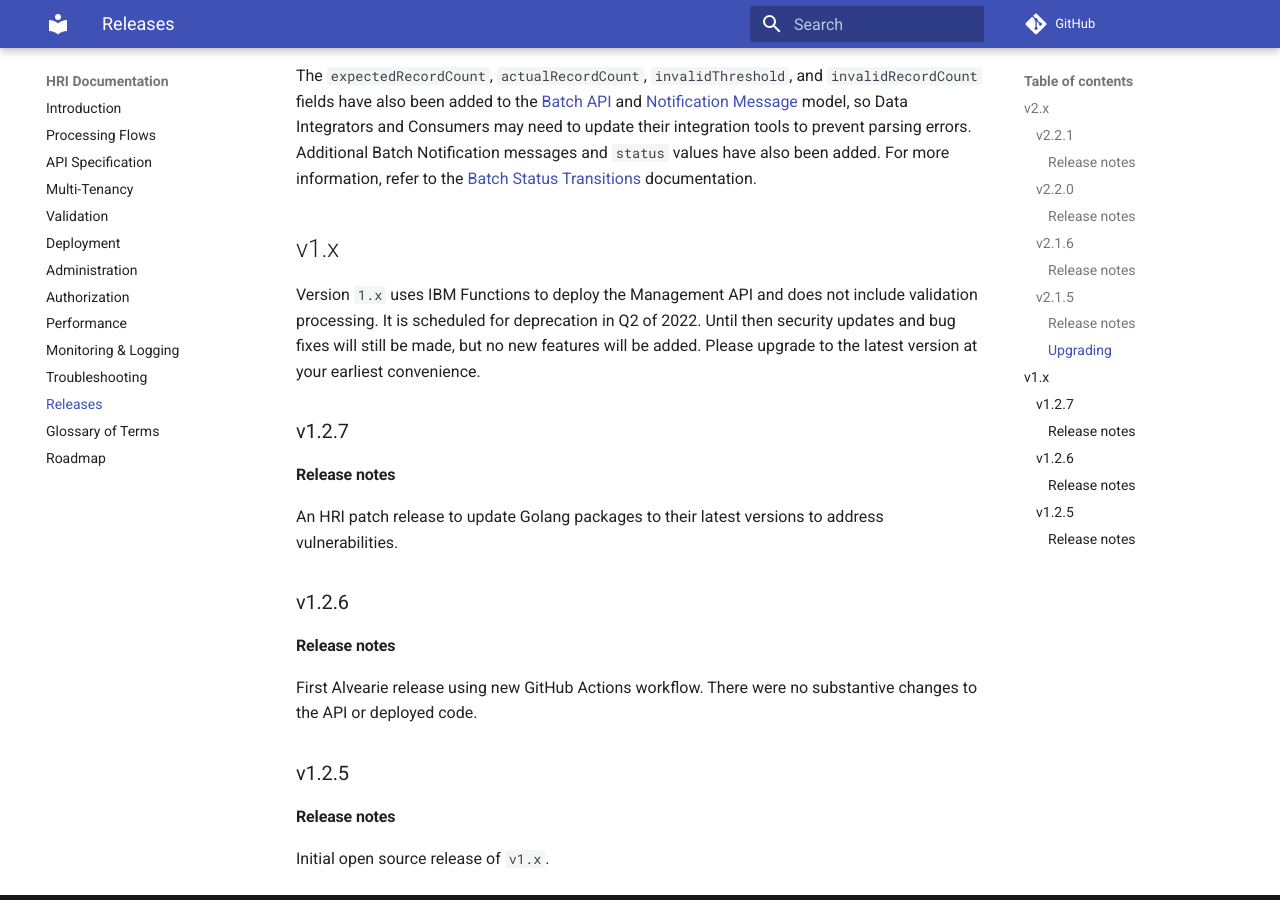
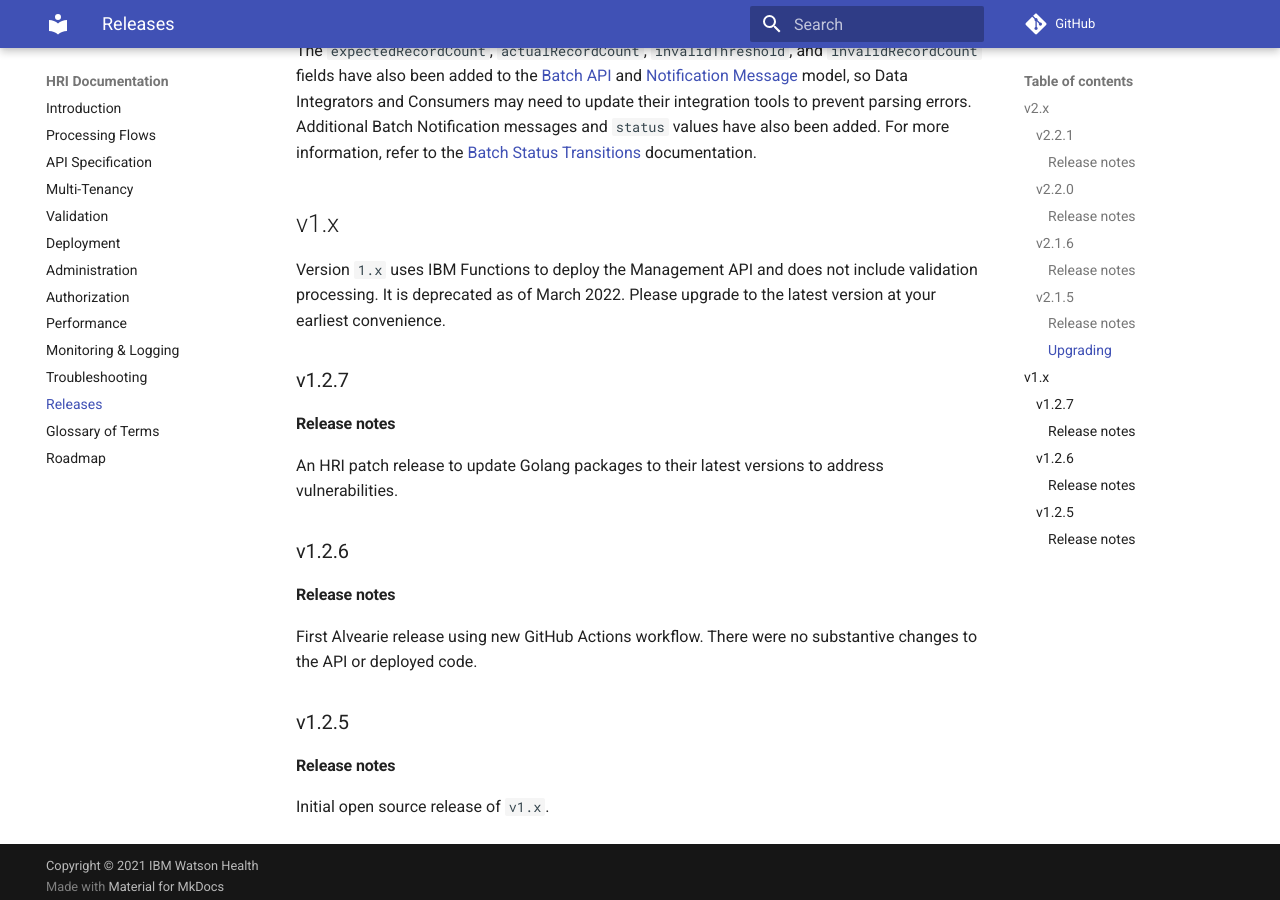
Before and after one commit to Alvearie/HRI, an MkDocs documentation site: the page built from documentation/releases.md, in a window 1280 px wide and 900 px high, scrolled down 1780 px. Built offline with MkDocs 1.6.1 and Material for MkDocs 9.7.7, drawn with Linux system fonts in a browser that asks for light colours; comment, search, counter and statistics services are not loaded; the version menu is left out; some of the changed text lies outside the part shown.

Commit message:
Add deprecation statements
Signed-off-by: Alisa Kotliarova <alisa@ibm.com>

```diff
--- a/documentation/releases.md
+++ b/documentation/releases.md
@@ -5,7 +5,7 @@
 Unless stated otherwise in the release notes of a specific version, upgrading the HRI should be achievable without downtime. If you are only upgrading to a new patch version, simply upgrade your existing deployment with the patched version. Otherwise, the new version can be deployed and configured separately in a different namespace while the old HRI version is still active, and the old HRI version can be deleted when migration is complete. In this case, be sure to use the same Elasticsearch and Event Streams instances for both of the HRI versions. Again, please see the upgrade notes for all versions between your current and target versions for any additional requirements.
 
 ## v2.x
-Version `2.x` uses IBM Functions to deploy the Management API and includes validation processing. It is scheduled for deprecation in Q4 of 2022. Until then security updates and bug fixes will still be made, but no new features will be added. Please upgrade to the latest version at your earliest convenience.
+Version `2.x` uses IBM Functions to deploy the Management API and includes validation processing. It is deprecated as of March 2022.  Please upgrade to the latest version at your earliest convenience.
 
 ### v2.2.1
 
@@ -37,7 +37,7 @@
 The `expectedRecordCount`, `actualRecordCount`, `invalidThreshold`, and `invalidRecordCount` fields have also been added to the [Batch API](apispec.md#batches) and [Notification Message](apispec.md#notification-messages) model, so Data Integrators and Consumers may need to update their integration tools to prevent parsing errors. Additional Batch Notification messages and `status` values have also been added. For more information, refer to the [Batch Status Transitions](processflow.md#batch-status-transitions) documentation.
 
 ## v1.x
-Version `1.x` uses IBM Functions to deploy the Management API and does not include validation processing. It is scheduled for deprecation in Q2 of 2022. Until then security updates and bug fixes will still be made, but no new features will be added. Please upgrade to the latest version at your earliest convenience.
+Version `1.x` uses IBM Functions to deploy the Management API and does not include validation processing. It is deprecated as of March 2022.  Please upgrade to the latest version at your earliest convenience.
 
 ### v1.2.7
 
```
